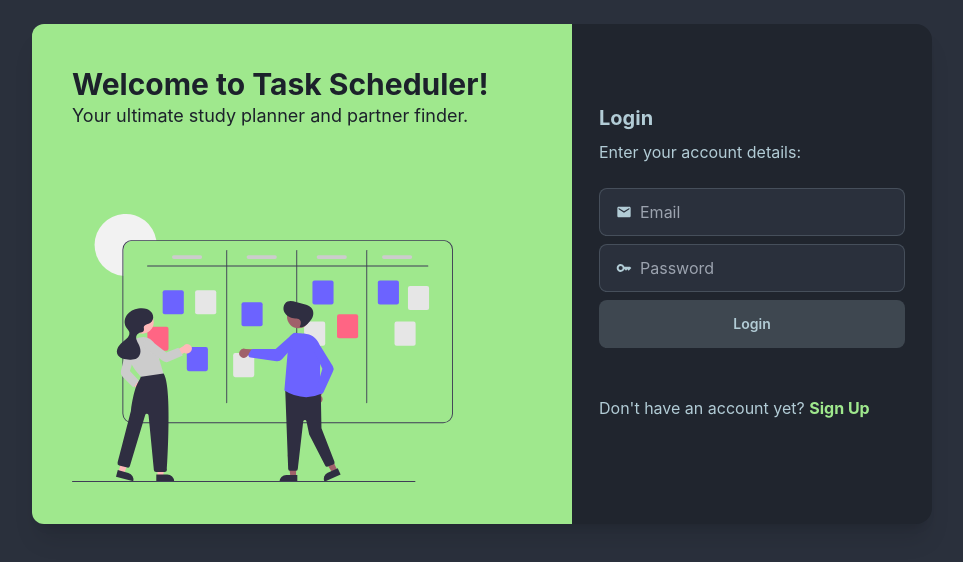
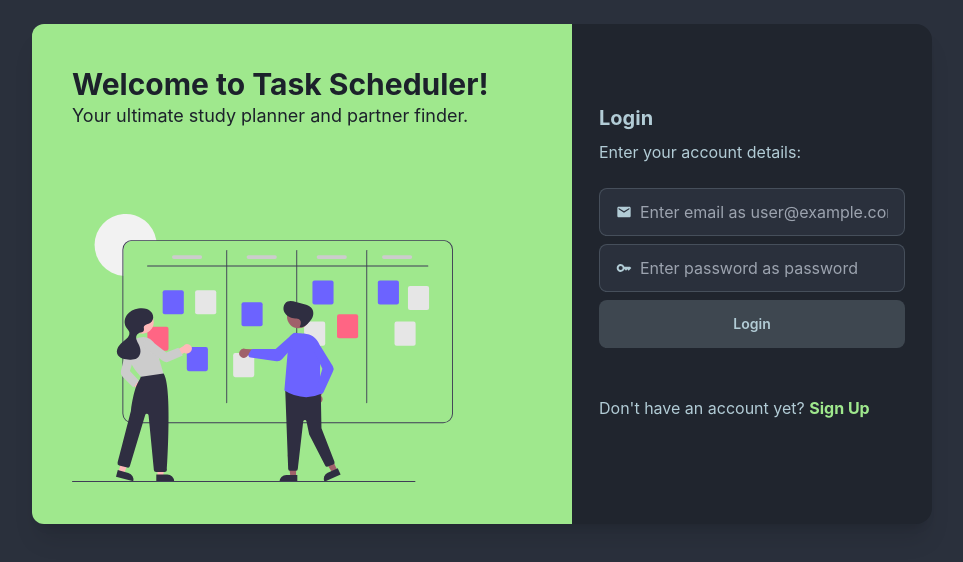
Before and after one commit to aniketjadhav16/StudentTaskScheduling, a React (Create React App) app: page / in a window 1280 px wide. Shown: the top 562 px of the page, without its empty margins (158-1121 px from the left). Built offline with nearby package versions, Linux system fonts and the light colour scheme.

Commit message:
Update Login.jsx

```diff
--- a/src/components/Login.jsx
+++ b/src/components/Login.jsx
@@ -45,7 +45,7 @@ const Login = () => {
               <input
                 type="email"
                 value={email}
-                placeholder="Email"
+                placeholder="Enter email as user@example.com"
                 autoComplete='email'
                 className='ml-2'
                 onChange={(e) => setEmail(e.target.value)}
@@ -57,7 +57,7 @@ const Login = () => {
               <input
                 type="password"
                 value={password}
-                placeholder='Password'
+                placeholder='Enter password as password'
                 autoComplete='off'
                 className='ml-2'
                 onChange={(e) => setPassword(e.target.value)}
```
